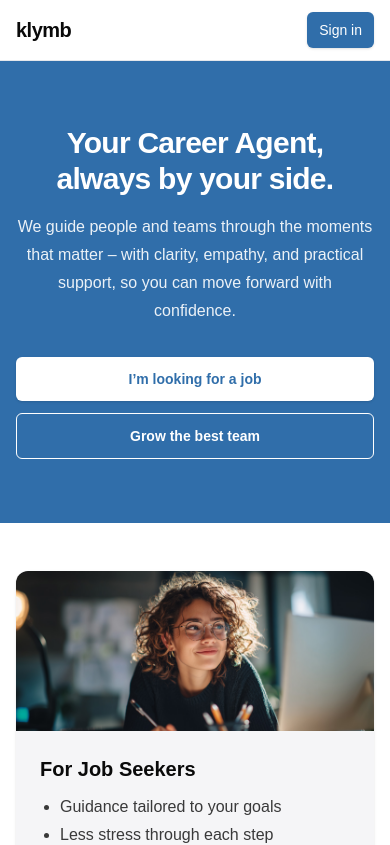
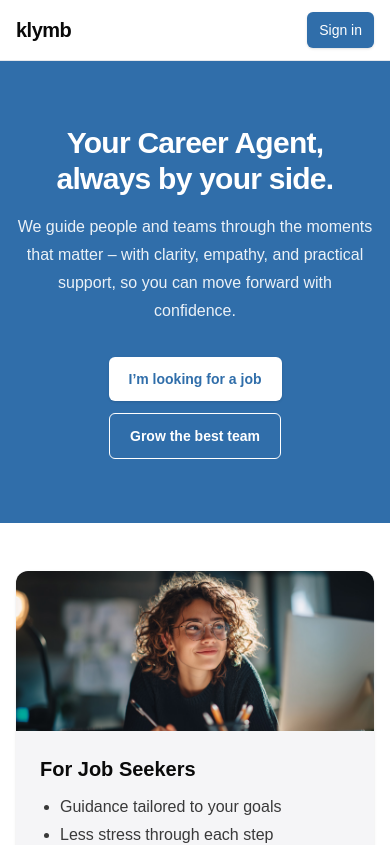
Before and after one commit to moduloro/klymb, a Next.js app: page / in a window 390 px wide. Shown: the top 845 px of the page. Built offline with nearby package versions, Linux system fonts and the light colour scheme; no server answers.

Commit message:
Hero: center CTA buttons on mobile without full-width

```diff
--- a/src/app/page.tsx
+++ b/src/app/page.tsx
@@ -17,7 +17,7 @@
               We guide people and teams through the moments that matter – with clarity,
               empathy, and practical support, so you can move forward with confidence.
             </p>
-            <div className="mt-8 flex flex-col gap-3 sm:flex-row sm:items-center justify-center sm:justify-center">
+            <div className="mt-8 flex flex-col items-center gap-3 sm:flex-row justify-center">
               <a
                 href="#"
                 className="inline-flex items-center justify-center rounded-md bg-white px-5 py-3 text-sm font-semibold text-brand-primary shadow-sm transition hover:bg-white/90 focus:outline-none focus-visible:ring-2 focus-visible:ring-white"
```
